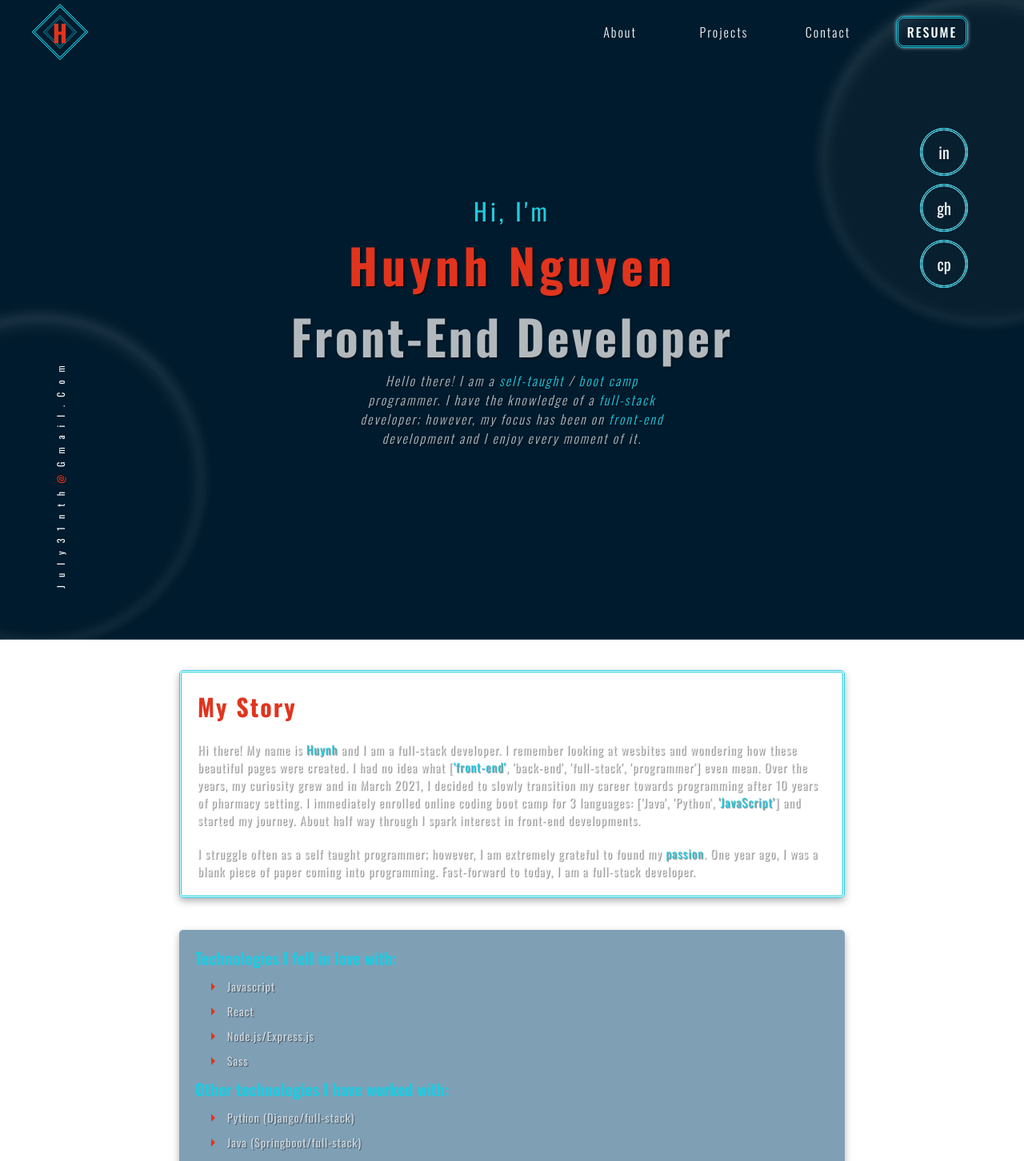
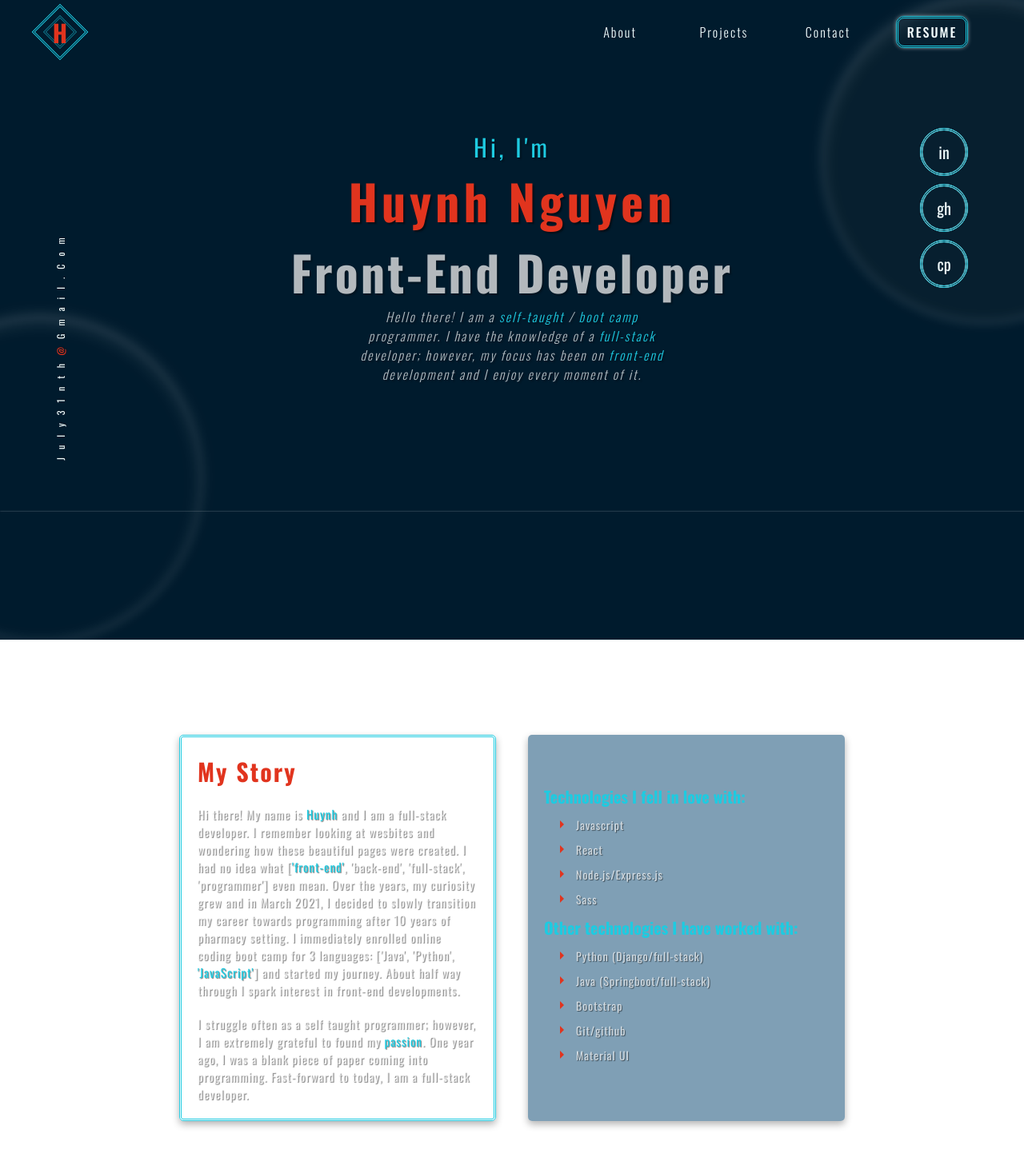
Before and after one commit to Nghuynh07/portfolio, a React (Create React App) app: page /contact in a window 1280 px wide. Shown: the top 1452 px of the page at 80% size. Built offline with nearby package versions, Linux system fonts and the light colour scheme.

Commit message:
fixed height vw and mispells

```diff
--- a/src/components/About.js
+++ b/src/components/About.js
@@ -39,7 +39,7 @@ const About = () => {
             <h3>Other technologies I have worked with:</h3>
             <p>Python (Django/full-stack)</p>
             <p>Java (Springboot/full-stack)</p>
-            <p>Boostrap</p>
+            <p>Bootstrap</p>
             <p>Git/github</p>
             <p>Material UI</p>
           </div>
--- a/src/css/about.css
+++ b/src/css/about.css
@@ -13,7 +13,7 @@
   place-content: center;
   width: 100%;
   grid-gap: 4rem;
-  grid-template-columns: repeat(auto-fit, minmax(41rem, 1fr));
+  grid-template-columns: repeat(auto-fit, minmax(38rem, 1fr));
 }
 
 .section-2-left {
--- a/src/css/landingpage.css
+++ b/src/css/landingpage.css
@@ -1,6 +1,6 @@
 .section-1 {
   width: 100%;
-  height: 100vh;
+  height: 80vh;
   display: grid;
   justify-content: center;
   align-content: center;
--- a/src/css/media.css
+++ b/src/css/media.css
@@ -90,3 +90,47 @@
     height: 70vh;
   }
 }
+
+@media (max-height: 900px) {
+  .section-2 {
+    height: 130vh;
+  }
+  .section-3 {
+    height: 130vh;
+  }
+}
+
+@media (max-height: 700px) {
+  .section-2 {
+    height: 150vh;
+  }
+  .section-3 {
+    height: 150vh;
+  }
+  .section-4 {
+    height: 130vh;
+  }
+}
+@media (max-height: 600px) {
+  .section-2 {
+    height: 170vh;
+  }
+  .section-3 {
+    height: 170vh;
+  }
+  .section-4 {
+    height: 135vh;
+  }
+}
+/*
+@media (max-height: 500px) {
+  .section-2 {
+    height: 190vh;
+  }
+  .section-3 {
+    height: 190vh;
+  }
+  .section-4 {
+    height: 145vh;
+  }
+} */
--- a/src/css/projects.css
+++ b/src/css/projects.css
@@ -3,8 +3,8 @@
   height: 100vh;
   display: grid;
   place-content: center;
-  grid-template-columns: repeat(auto-fit, minmax(40rem, 40rem));
-  grid-template-rows: repeat(auto-fit, minmax(25rem, 25rem));
+  grid-template-columns: repeat(auto-fit, minmax(36rem, 40rem));
+  /* grid-template-rows: repeat(auto-fit, minmax(25rem, 25rem)); */
   grid-gap: 5rem;
   position: relative;
   overflow: hidden;
```
